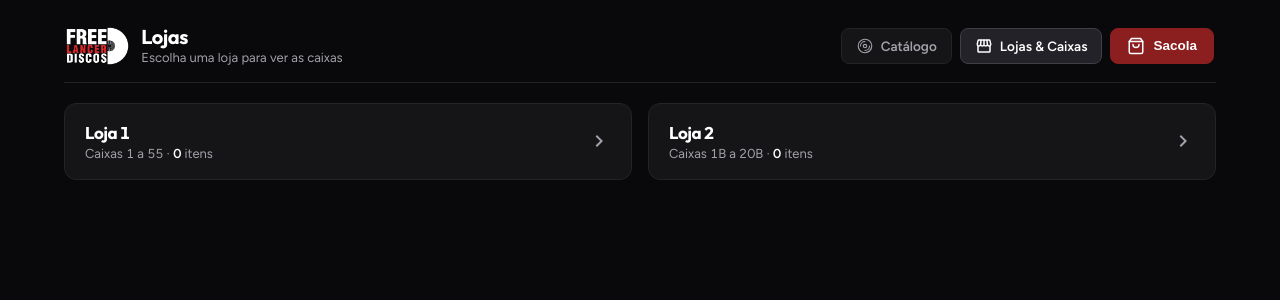
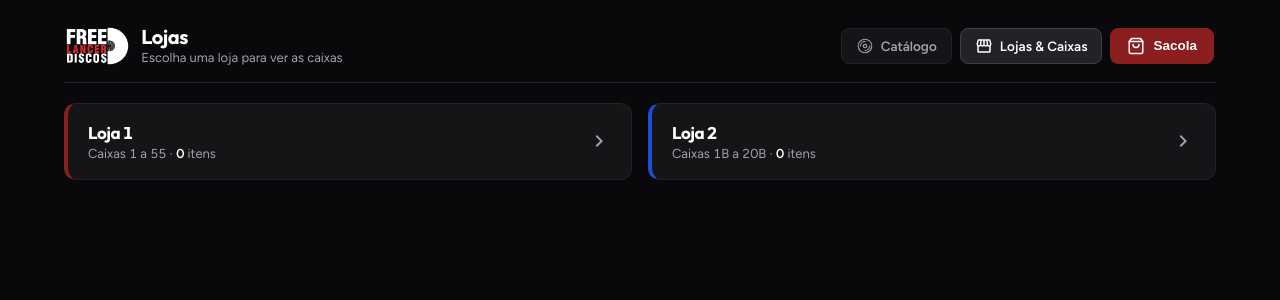
Before and after one commit to abrakkkkk/freelancer-discos-vitrine, a Next.js app: page /lojas in a window 1280 px wide. Shown: the top 300 px of the page. Built offline with nearby package versions, Linux system fonts and the light colour scheme; no server answers; the database is empty.

Commit message:
style(lojas): cores das lojas como tokens e aplicadas nos cards e barras
--loja-1 (vermelho), --loja-2 (azul) e --loja-anexo (verde) alimentam as
etiquetas, uma faixa lateral nos cards de /lojas e a barra de ocupacao das
caixas (antes sempre vermelha, inclusive na Loja 2).

```diff
--- a/src/app/globals.css
+++ b/src/app/globals.css
@@ -34,6 +34,11 @@
   --badge-neutral: #3f3f46;
   --badge-label: #4c3d63;
   --badge-success: #1f5f3a;
+
+  /* Identidade de cada loja (etiquetas, barras e cards) */
+  --loja-1: #8b1e1e;
+  --loja-2: #1d4ed8;
+  --loja-anexo: #15803d;
 
   --radius-sm: 6px;
   --radius-md: 8px;
@@ -284,15 +289,24 @@ input[type='search']::-webkit-search-cancel-button {
 }
 
 .badgeLoja1 {
-  background-color: #8b1e1e;
+  background-color: var(--loja-1);
 }
 
 .badgeLoja2 {
-  background-color: #1d4ed8;
+  background-color: var(--loja-2);
 }
 
 .badgeAnexo {
-  background-color: #15803d;
+  background-color: var(--loja-anexo);
+}
+
+/* Faixa lateral com a cor da loja (cards de /lojas) */
+.productCard.lojaCardLoja1 {
+  border-left: 4px solid var(--loja-1);
+}
+
+.productCard.lojaCardLoja2 {
+  border-left: 4px solid var(--loja-2);
 }
 
 /* Pílulas de filtro ativo */
--- a/src/app/lojas/page.js
+++ b/src/app/lojas/page.js
@@ -33,7 +33,7 @@ export default async function LojasPage() {
           <Link
             key={lj.id}
             href={`/lojas/${lj.id}`}
-            className="productCard tabularNums"
+            className={`productCard tabularNums ${lj.id === 'loja-2' ? 'lojaCardLoja2' : 'lojaCardLoja1'}`}
             style={{
               flexDirection: 'row',
               alignItems: 'center',
--- a/src/components/LojaCaixasGridClient.js
+++ b/src/components/LojaCaixasGridClient.js
@@ -6,6 +6,8 @@ import { FiSearch, FiX } from 'react-icons/fi';
 
 export default function LojaCaixasGridClient({ caixas = [], lojaSlug, nomeLoja }) {
   const [buscaCaixa, setBuscaCaixa] = useState('');
+  // Barra de ocupação na cor da loja (antes era sempre vermelha, inclusive na Loja 2)
+  const corLoja = nomeLoja === 'Loja 2' ? 'var(--loja-2)' : 'var(--loja-1)';
 
   const maxTotal = useMemo(
     () => caixas.reduce((max, c) => (c.total > max ? c.total : max), 1),
@@ -102,7 +104,7 @@ export default function LojaCaixasGridClient({ caixas = [], lojaSlug, nomeLoja }
                     marginTop: '2px',
                   }}
                 >
-                  <div style={{ width: `${fillPct}%`, height: '100%', backgroundColor: '#8b1e1e' }} />
+                  <div style={{ width: `${fillPct}%`, height: '100%', backgroundColor: corLoja }} />
                 </div>
               </Link>
             );
```
